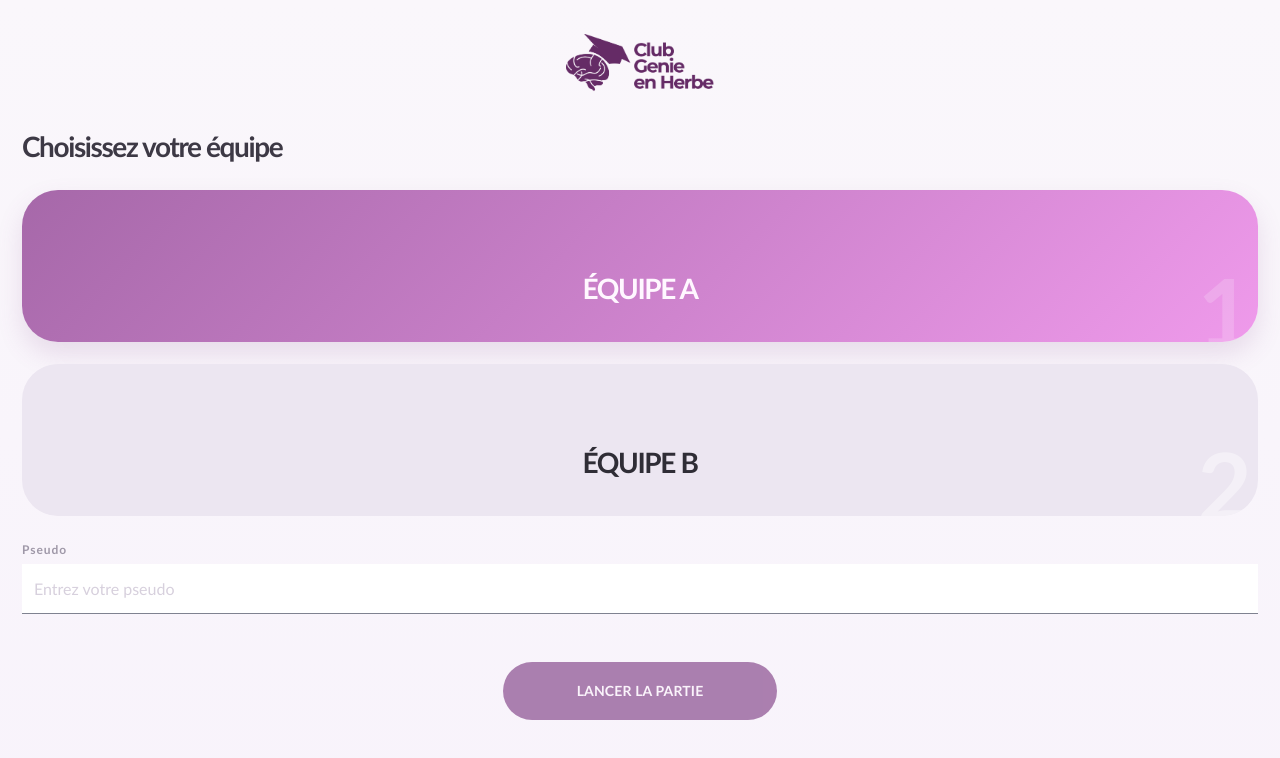
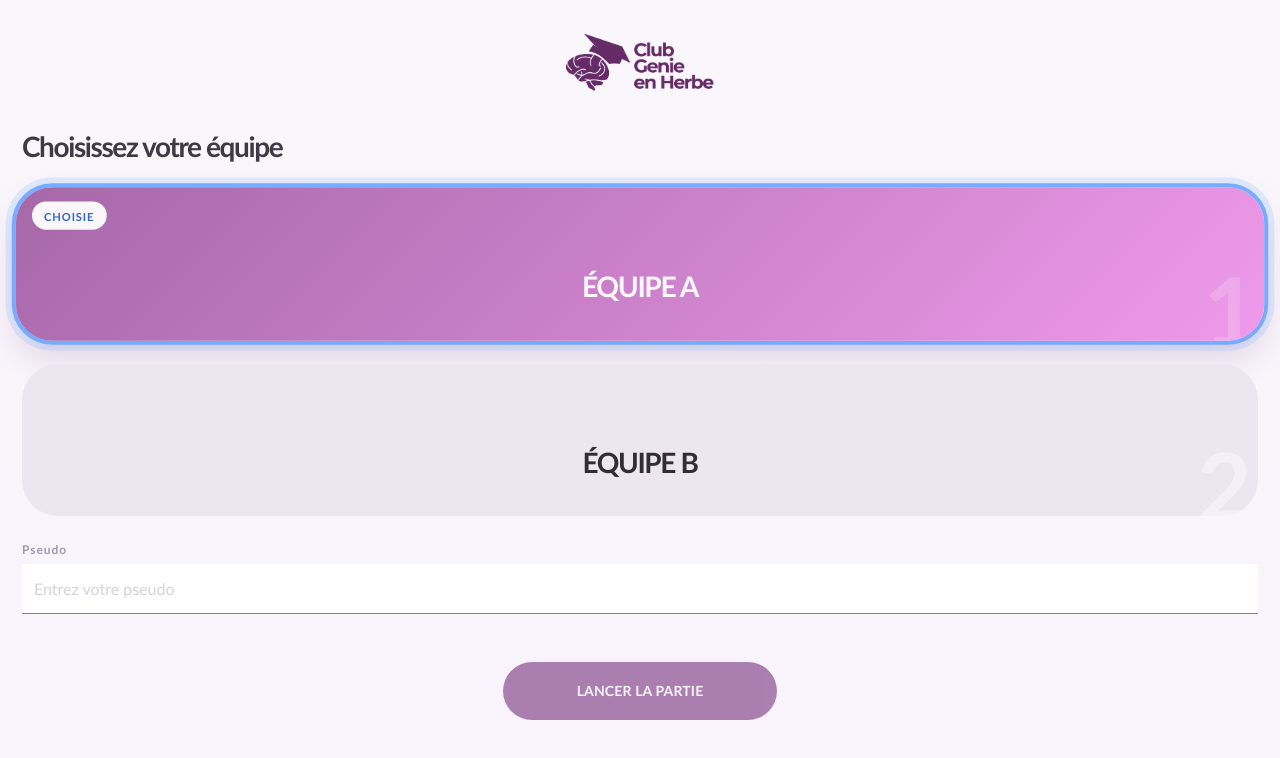
Before and after one commit to Mukendi-Winner/Buzzer, a React (Vite) app in the folder Buzzer_PWA/: page /player/team-selection in a window 1280 px wide. Shown: the top 758 px of the page. Built offline with nearby package versions, Linux system fonts and the light colour scheme.

Commit message:
Fix of the UX experience by adding a halo and a badge to the team selection buttons to clearly see which team the user pick

```diff
--- a/Buzzer_PWA/src/pages/player/TeamSelection.css
+++ b/Buzzer_PWA/src/pages/player/TeamSelection.css
@@ -118,7 +118,27 @@
 }
 
 .team-selection__card--selected {
-  box-shadow: 0 12px 26px rgba(138, 79, 143, 0.16);
+  box-shadow:
+    0 0 0 4px rgba(108, 167, 255, 0.9),
+    0 0 0 10px rgba(108, 167, 255, 0.18),
+    0 18px 34px rgba(138, 79, 143, 0.2);
+  transform: translateY(-2px) scale(1.01);
+}
+
+.team-selection__selected-badge {
+  position: absolute;
+  top: 14px;
+  left: 16px;
+  display: inline-flex;
+  align-items: center;
+  height: 28px;
+  padding: 0 12px;
+  border-radius: 999px;
+  background: rgba(255, 255, 255, 0.94);
+  color: #3267c7;
+  font-size: 11px;
+  font-weight: 900;
+  letter-spacing: 0.08em;
 }
 
 .team-selection__label {
--- a/Buzzer_PWA/src/pages/player/TeamSelection.jsx
+++ b/Buzzer_PWA/src/pages/player/TeamSelection.jsx
@@ -93,6 +93,11 @@ function TeamSelection() {
                 onClick={() => setSelectedTeamId(team.id)}
                 disabled={isFull}
               >
+                {isSelected ? (
+                  <span className="team-selection__selected-badge" aria-hidden="true">
+                    CHOISIE
+                  </span>
+                ) : null}
                 <span className="team-selection__label">{team.name}</span>
                 <span className="team-selection__number">{index + 1}</span>
                 {isFull ? (
```
